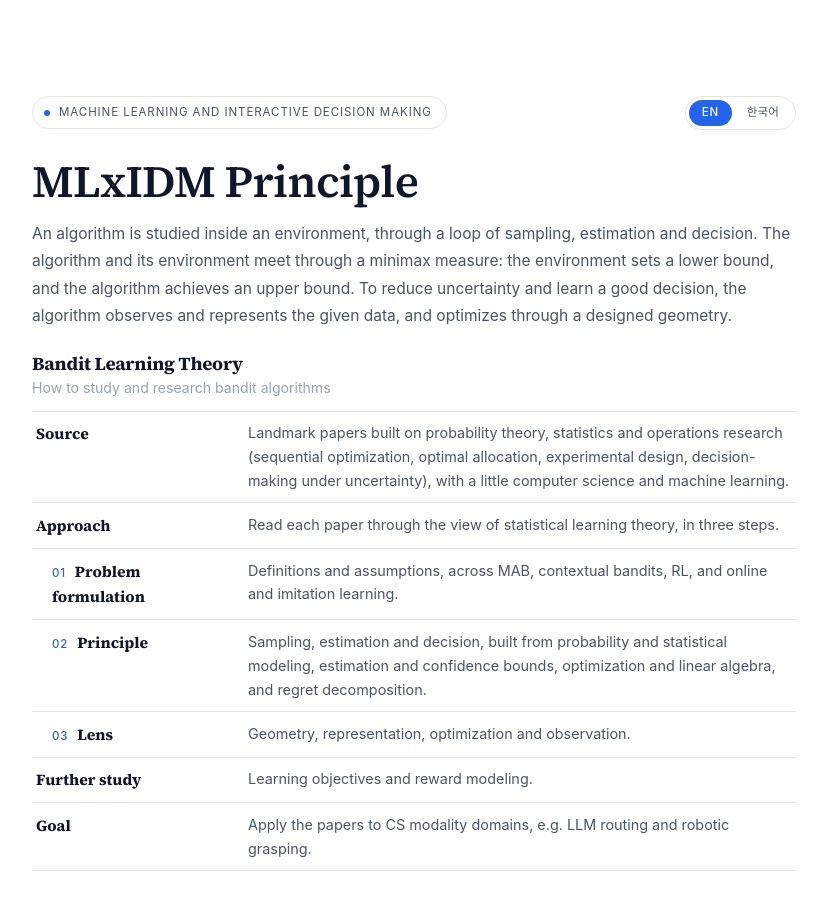
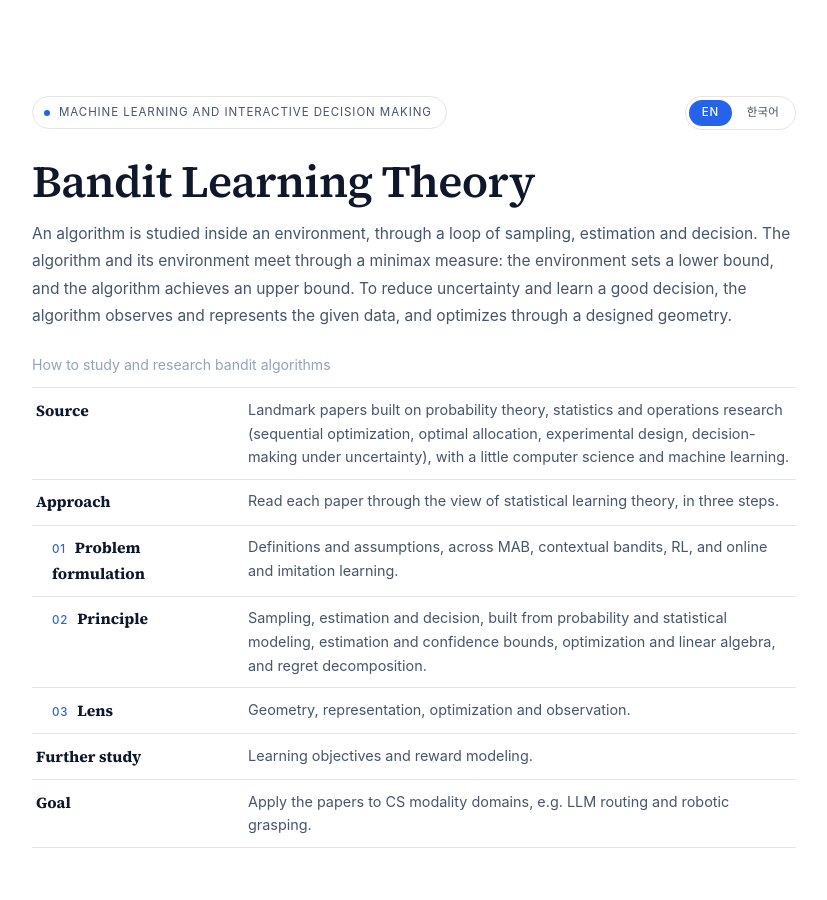
Before and after one commit to hajin322/hajin322.github.io, a Jekyll site: the page built from pages/bandit-learning-theory.html, in a window 1280 px wide and 900 px high. Shown: the whole window, without its empty margins (226-1053 px from the left). Built offline with Jekyll 4.4.1, drawn with Linux system fonts in a browser that asks for light colours.

Commit message:
Rename MLxIDM Principle to Bandit Learning Theory (/pages/bandit-learning-theory/)
Co-Authored-By: Claude Opus 5.5 <noreply@anthropic.com>
Claude-Session: https://claude.ai/code/session_01VvtsEcmZv8dHogZEbQmM4V

```diff
--- a/pages/mlxidm-principle.html
+++ b/pages/bandit-learning-theory.html
@@ -1,12 +1,12 @@
 ---
 layout: page
-title: "MLxIDM Principle"
+title: "Bandit Learning Theory"
 description: "From environments to algorithms: pick a problem class, then an algorithm, and see its performance against the environment, the principle it runs on, and the lenses it is analysed through."
-permalink: /pages/mlxidm-principle/
+permalink: /pages/bandit-learning-theory/
 ---
 
 <style>
-/* ---------- page-scoped styles (MLxIDM Principle) -------------------------- */
+/* ---------- page-scoped styles (Bandit Learning Theory) -------------------------- */
 @font-face { font-family: "CM Roman"; src: url("{{ '/assets/fonts/cm/KaTeX_Main-Regular.woff2' | relative_url }}") format("woff2"); font-weight: 400; font-style: normal; font-display: swap; }
 @font-face { font-family: "CM Math"; src: url("{{ '/assets/fonts/cm/KaTeX_Math-Italic.woff2' | relative_url }}") format("woff2"); font-weight: 400; font-style: normal; font-display: swap; }
 @font-face { font-family: "CM Cal"; src: url("{{ '/assets/fonts/cm/KaTeX_Caligraphic-Regular.woff2' | relative_url }}") format("woff2"); font-weight: 400; font-style: normal; font-display: swap; }
@@ -239,11 +239,10 @@ permalink: /pages/mlxidm-principle/
     </div>
   </div>
 
-  <h1>MLxIDM Principle</h1>
+  <h1>Bandit Learning Theory</h1>
   <p class="mx-lede" data-l="en" lang="en">An algorithm is studied inside an environment, through a loop of sampling, estimation and decision. The algorithm and its environment meet through a minimax measure: the environment sets a lower bound, and the algorithm achieves an upper bound. To reduce uncertainty and learn a good decision, the algorithm observes and represents the given data, and optimizes through a designed geometry.</p>
   <p class="mx-lede" data-l="ko" lang="ko">알고리즘은 샘플링, 추정, 결정의 고리를 따라 환경 안에서 연구된다. 알고리즘과 환경은 minimax 척도를 통해 만난다. 환경은 하한을 정하고, 알고리즘은 상한을 달성한다. 알고리즘은 불확실성을 줄이고 좋은 결정을 배우기 위해, 주어진 데이터를 관측하고 표현하며, 설계된 기하 구조를 통해 최적화한다.</p>
 
-  <h3 class="mx-cur-title">Bandit Learning Theory</h3>
   <p class="mx-cur-sub"><span data-l="en" lang="en">How to study and research bandit algorithms</span><span data-l="ko" lang="ko">밴딧 알고리즘을 어떻게 공부하고 연구할까</span></p>
   <dl class="mx-cur">
     <div><dt><span data-l="en" lang="en">Source</span><span data-l="ko" lang="ko">출발점</span></dt><dd data-l="en" lang="en">Landmark papers built on probability theory, statistics and operations research (sequential optimization, optimal allocation, experimental design, decision-making under uncertainty), with a little computer science and machine learning.</dd><dd data-l="ko" lang="ko">확률론, 통계학, 운영과학(순차 최적화, 최적 배분, 실험 설계, 불확실성 아래 의사결정)에 기반하고 컴퓨터과학과 기계학습이 조금 더해진 주요 논문들.</dd></div>
--- a/pages/index.html
+++ b/pages/index.html
@@ -53,7 +53,7 @@ permalink: /pages/
 
   <div class="cv-item">
     <div class="cv-top">
-      <span class="cv-name"><a href="{{ '/pages/mlxidm-principle/' | relative_url }}">MLxIDM Principle</a></span>
+      <span class="cv-name"><a href="{{ '/pages/bandit-learning-theory/' | relative_url }}">Bandit Learning Theory</a></span>
       <span class="cv-when"><span data-l="en" lang="en">Nov. 2026</span><span data-l="ko" lang="ko">2026년 11월</span></span>
     </div>
     <p class="cv-body" data-l="en" lang="en">From environments to algorithms: pick a problem class, then an algorithm, and see its performance against the environment, the principle it runs on (sampling, estimation, decision), and its lenses.</p>
```
